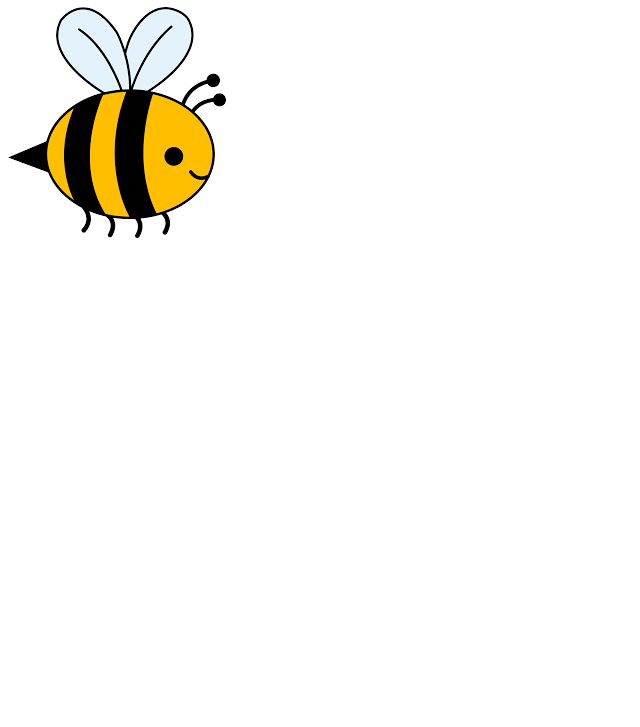
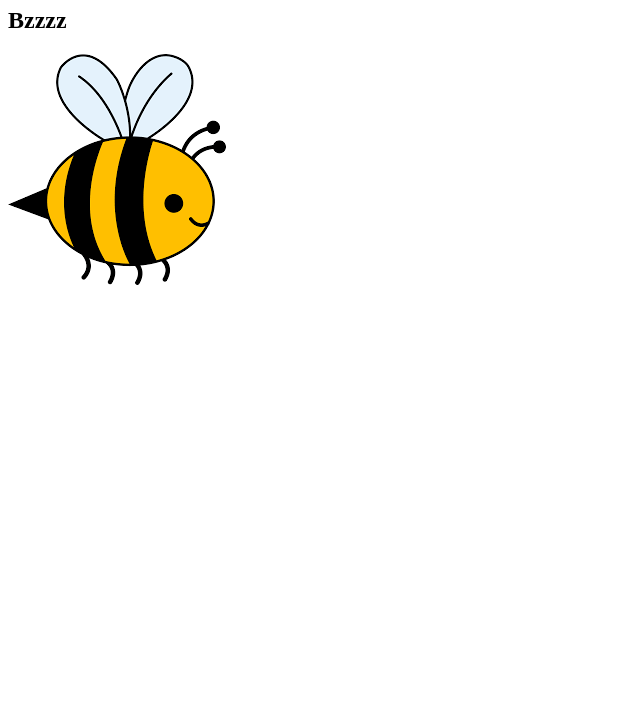
Before and after one commit to git-bees/test2, a plain HTML site: page index.html in a window 1280 px wide. Shown: the part 73-800 px from the top of the page, without its empty margins (0-640 px from the left). Drawn offline with Linux system fonts and the light colour scheme.

Commit message:
nice commit

```diff
--- a/index.html
+++ b/index.html
@@ -8,6 +8,7 @@
 </head>
 <body>
     <h1>This is git lesson that I have done!</h1>
+    <h2>Bzzzz</h2>
     <img src="img/gitbees.png" alt="Git bee">
 </body>
 </html>
```
